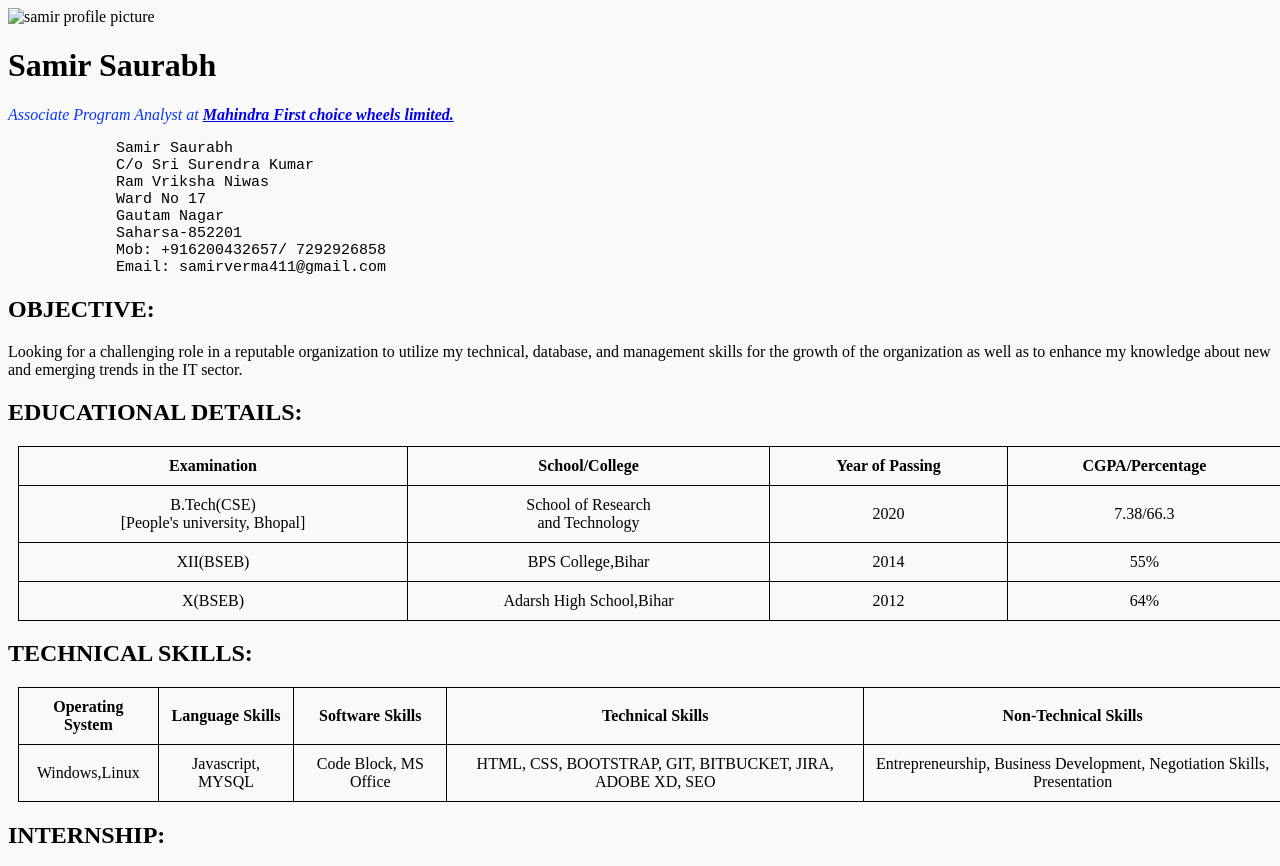
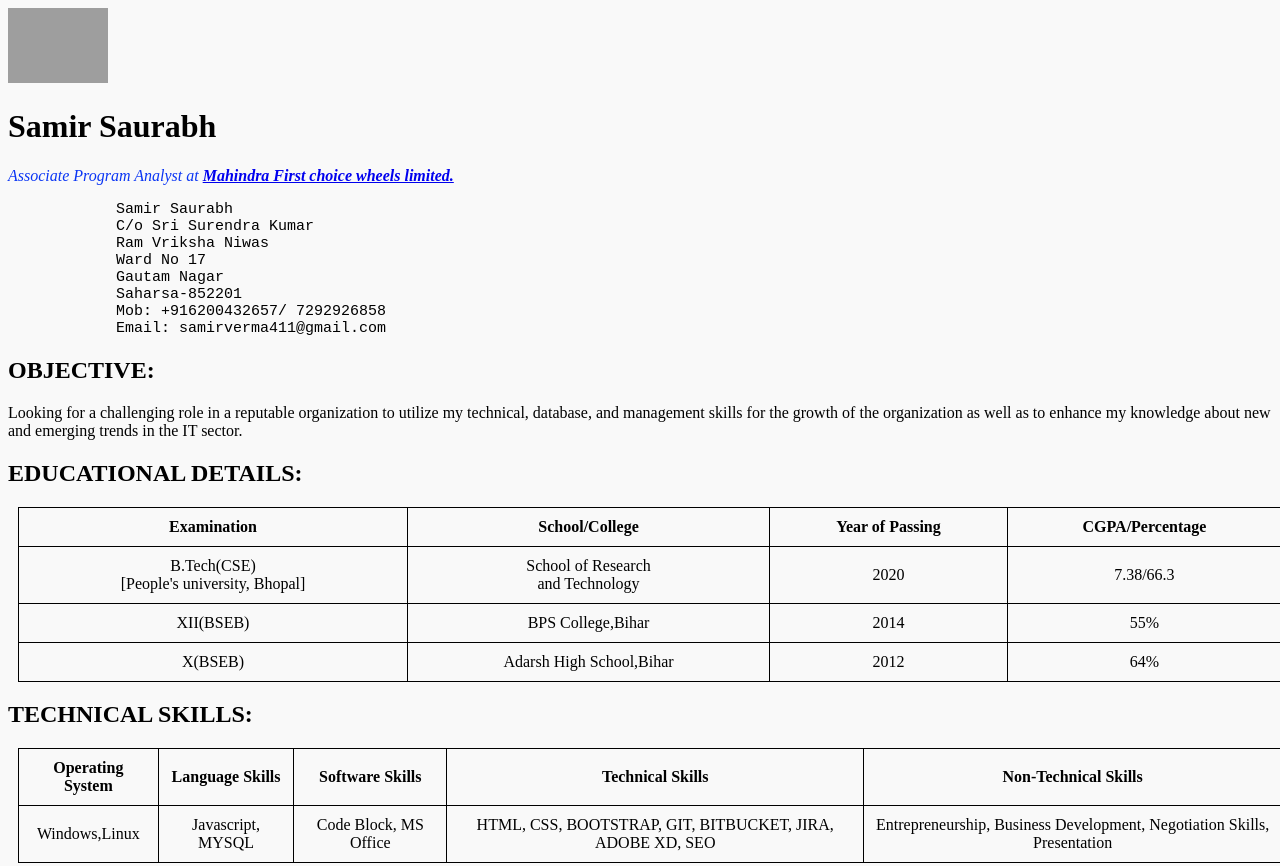
Before and after one commit to Samirsaurabh1298/CV, a plain HTML site: page index.html in a window 1280 px wide. Shown: the top 866 px of the page. Drawn offline with Linux system fonts and the light colour scheme; the site is published under a folder, as on GitHub Pages, so addresses that start at the root find nothing.

Commit message:
Adding correct image url

```diff
--- a/index.html
+++ b/index.html
@@ -22,7 +22,7 @@
 </style>
 
 <body style="background-color:#f9f9f9 ;">
-  <img src="/images/samir-modified.png" alt="samir profile picture" width=100,height=auto;></td>
+  <img src="images/samir-modified.png" alt="samir profile picture" width=100,height=auto;></td>
   <h1>Samir Saurabh</h1>
   </td>
   <p>
```
